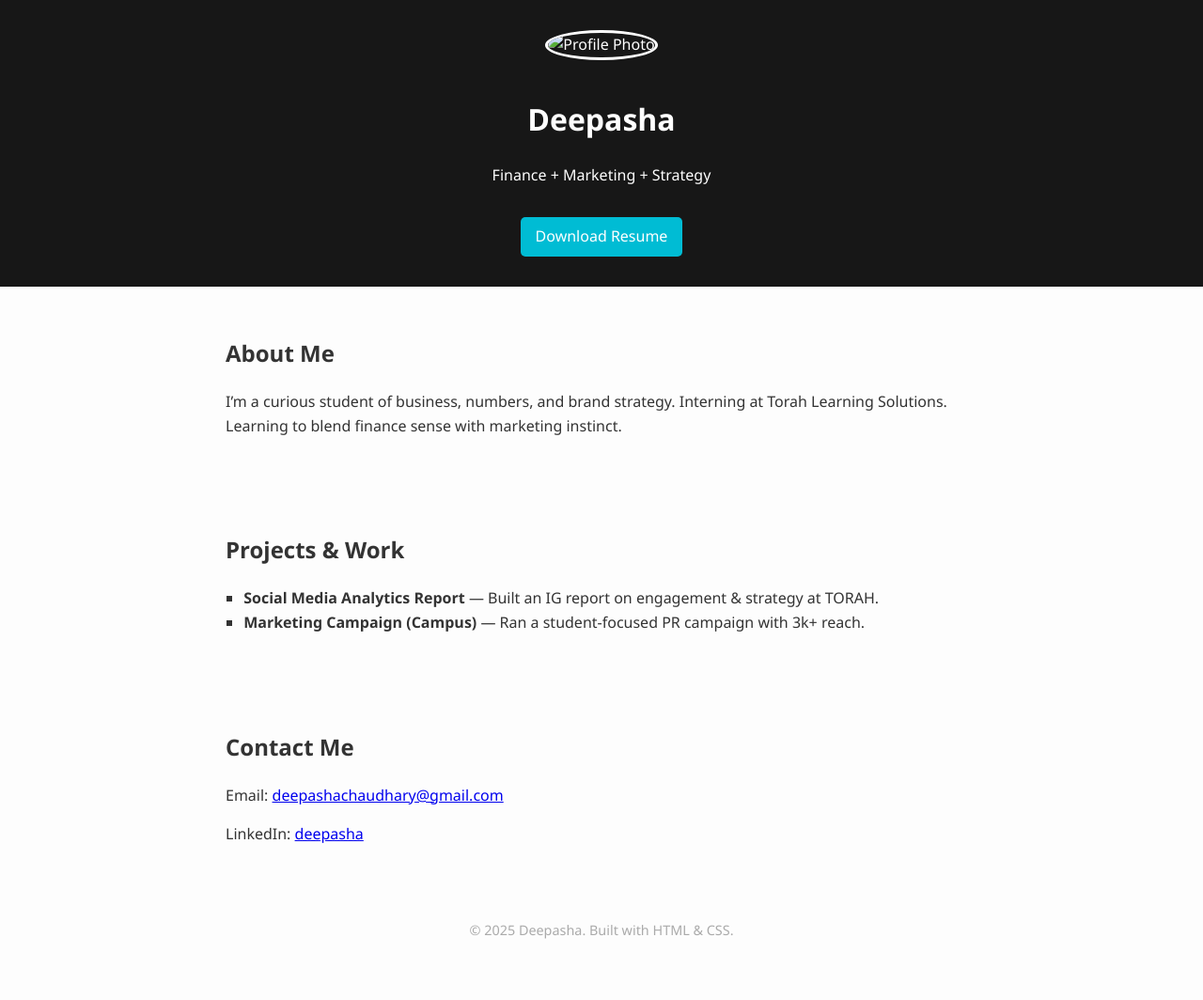
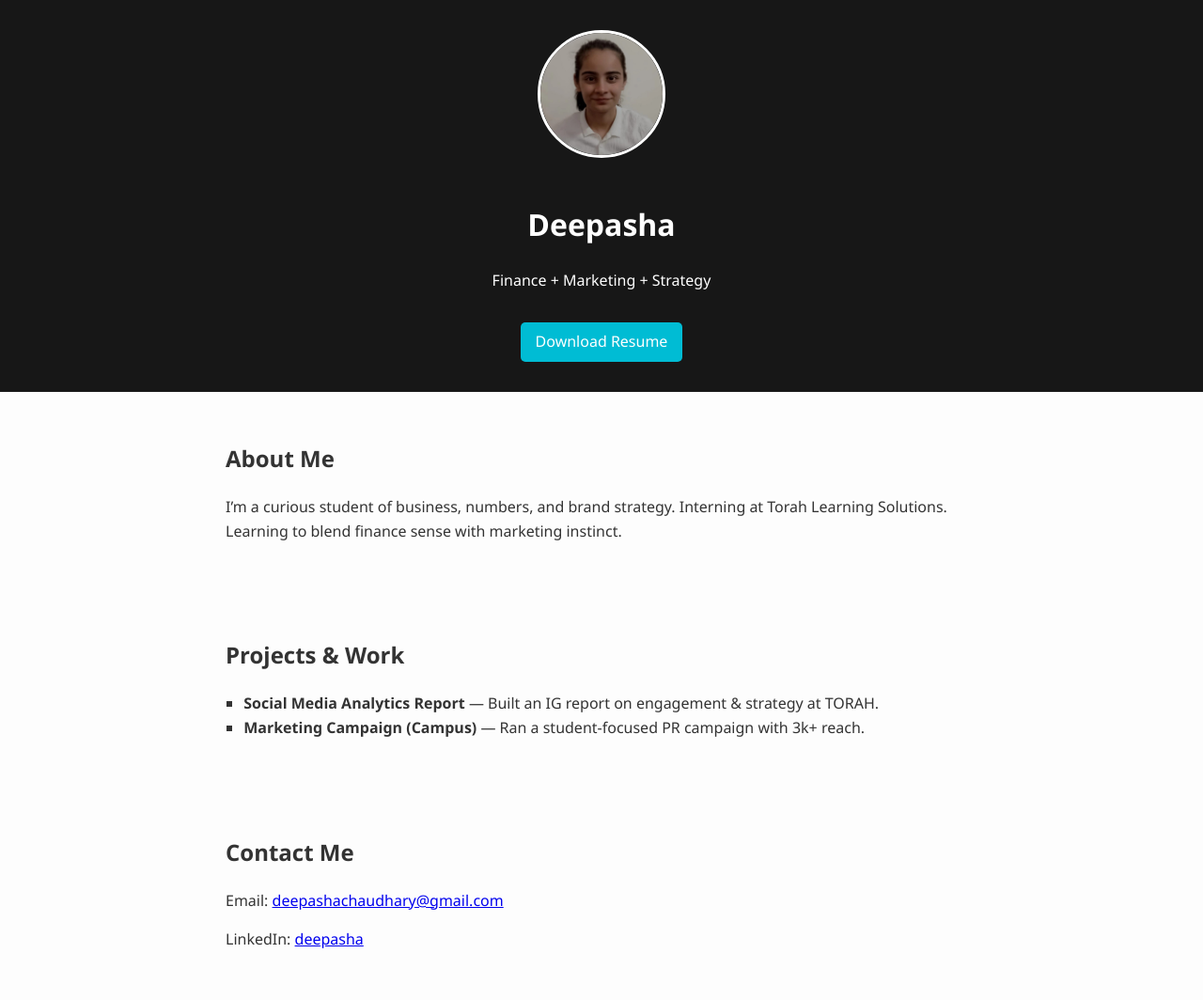
Before and after one commit to deepasha27/deepasha-portfolio, a plain HTML site: page index.html in a window 1280 px wide. Shown: the top 1064 px of the page at 94% size. Before the commit the page ends 1030 px from the top, so only its background shows below. Drawn offline with Linux system fonts and the light colour scheme.

Commit message:
Update index.html

```diff
--- a/index.html
+++ b/index.html
@@ -8,10 +8,10 @@
 </head>
 <body>
   <header>
-    <img src="assets/profile.jpg" alt="Profile Photo" class="profile-pic" />
+    <img src="profile.jpg" alt="Profile Photo" class="profile-pic" />
     <h1>Deepasha</h1>
     <p>Finance + Marketing + Strategy</p>
-    <a href="assets/resume.pdf" target="_blank" class="btn">Download Resume</a>
+    <a href="resume.pdf" target="_blank" class="btn">Download Resume</a>
   </header>
 
   <section class="about">
```
